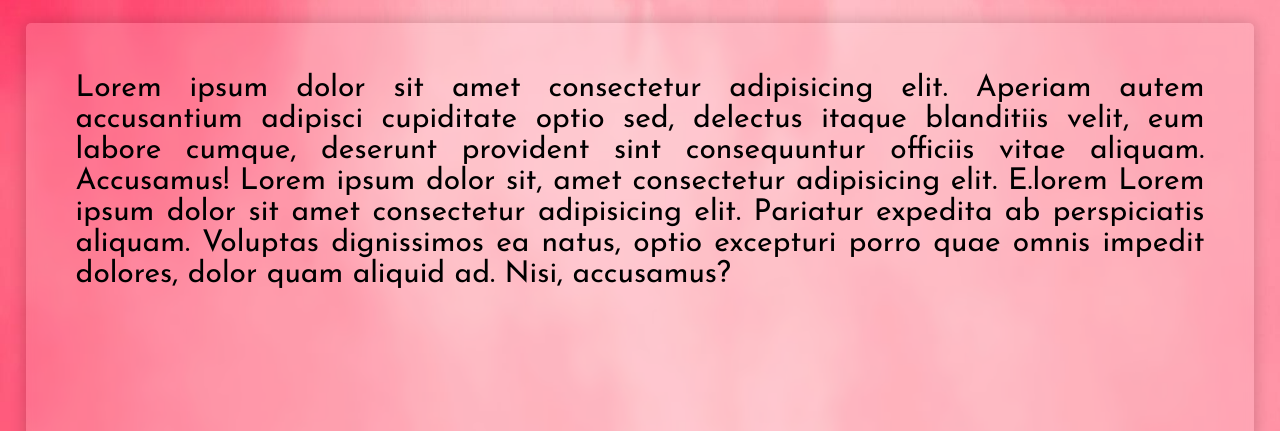
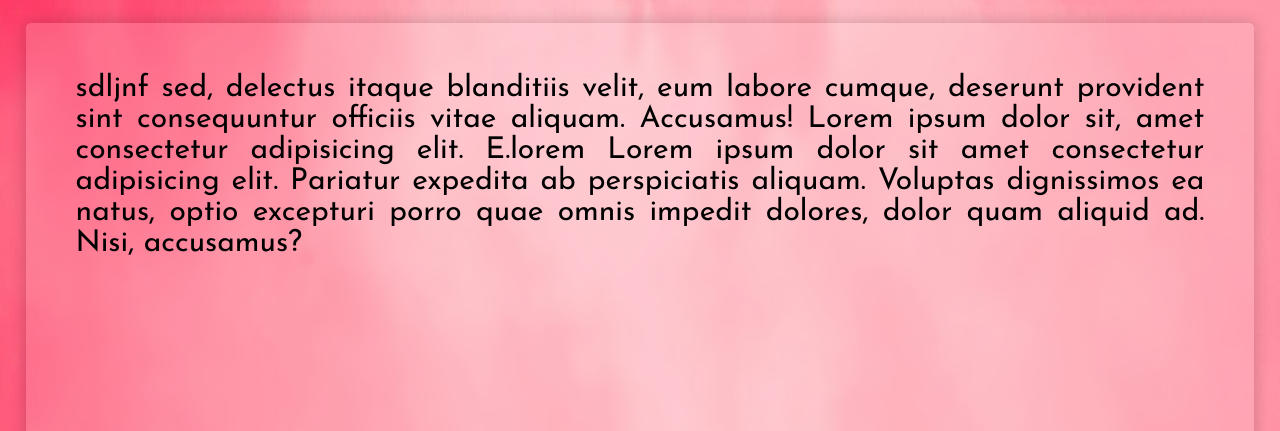
Before and after one commit to Soul-Pickr/E_Pathology, a plain HTML site: page about.html in a window 1280 px wide. Shown: the part 369-800 px from the top of the page. Drawn offline with Linux system fonts and the light colour scheme.

Commit message:
Update about.html

```diff
--- a/about.html
+++ b/about.html
@@ -155,7 +155,7 @@ margin:2%;
         <div class="why">
 
 
-            <p style="font-size: 30px; padding: 50px; text-align: justify;">Lorem ipsum dolor sit amet consectetur adipisicing elit. Aperiam autem accusantium adipisci cupiditate optio sed, delectus itaque blanditiis velit, eum labore cumque, deserunt provident sint consequuntur officiis vitae aliquam. Accusamus! Lorem ipsum dolor sit, amet consectetur adipisicing elit. E.lorem Lorem ipsum dolor sit amet consectetur adipisicing elit. Pariatur expedita ab perspiciatis aliquam. Voluptas dignissimos ea natus, optio excepturi porro quae omnis impedit dolores, dolor quam aliquid ad. Nisi, accusamus?</p>
+            <p style="font-size: 30px; padding: 50px; text-align: justify;">sdljnf sed, delectus itaque blanditiis velit, eum labore cumque, deserunt provident sint consequuntur officiis vitae aliquam. Accusamus! Lorem ipsum dolor sit, amet consectetur adipisicing elit. E.lorem Lorem ipsum dolor sit amet consectetur adipisicing elit. Pariatur expedita ab perspiciatis aliquam. Voluptas dignissimos ea natus, optio excepturi porro quae omnis impedit dolores, dolor quam aliquid ad. Nisi, accusamus?</p>
             </div>
             <br><br><br>
             <br><br><br>
```
